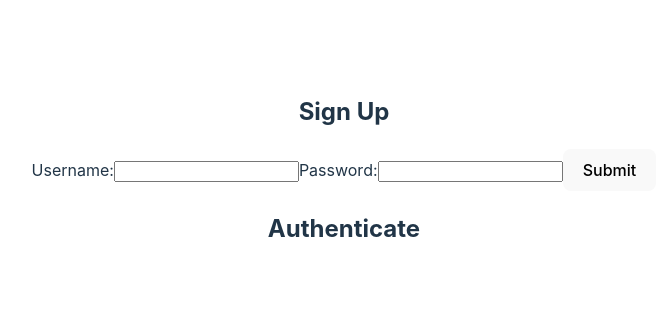
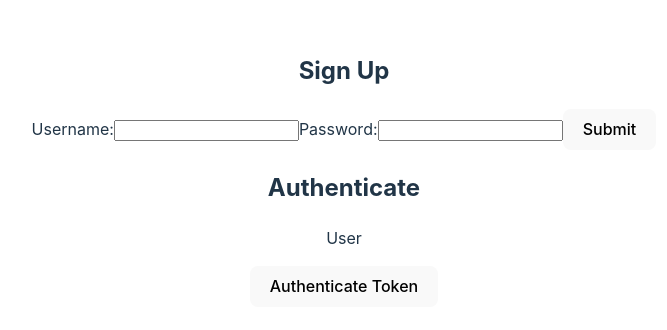
Before and after one commit to rderieux/React_Forms, a React (Vite) app: page / in a window 1280 px wide. Shown: the part 230-560 px from the top of the page, without its empty margins (296-963 px from the left). Built offline with nearby package versions, Linux system fonts and the light colour scheme.

Commit message:
Catch the user from the result object  and render it on the page upon successful authentication

```diff
--- a/src/App.jsx
+++ b/src/App.jsx
@@ -7,8 +7,8 @@ function App() {
   const [token, setToken] = useState(null);
   return (
     <>
-      <SignUpForm setToken={setToken} />
-      <Authenticate token={token} />
+      <SignUpForm token={token} setToken={setToken} />
+      <Authenticate token={token} setToken={setToken} />
     </>
   );
 }
--- a/src/components/Authenticate.jsx
+++ b/src/components/Authenticate.jsx
@@ -1,3 +1,40 @@
-export default function Authenticate() {
-  return <h2>Authenticate</h2>;
+import { useState } from "react";
+
+export default function Authenticate({ token }) {
+  const [error, setError] = useState(null);
+  const [successMessage, setSuccessMessage] = useState(null);
+  const [dataUser, setDataUser] = useState([]);
+  async function handleClick() {
+    event.preventDefault();
+    console.log("Submitted");
+    try {
+      const response = await fetch(
+        "https://fsa-jwt-practice.herokuapp.com/authenticate",
+        {
+          method: "GET",
+          headers: {
+            "Content-Type": "application.json",
+            Authorization: `Bearer ${token}`,
+          },
+        }
+      );
+      const result = await response.json();
+      console.log(result.data);
+      setSuccessMessage(result.message);
+      setDataUser(result.data.iat);
+    } catch (error) {
+      console.error(error);
+      setError(error.message);
+    }
+  }
+
+  return (
+    <>
+      <h2>Authenticate</h2>
+      {successMessage && <p>{successMessage}</p>}
+      {error && <p>{error}</p>}
+      {dataUser && <p>User {dataUser}</p>}
+      <button onClick={handleClick}>Authenticate Token</button>
+    </>
+  );
 }
--- a/src/components/SignUpForm.jsx
+++ b/src/components/SignUpForm.jsx
@@ -1,6 +1,6 @@
 import { useState } from "react";
 
-export default function SignUpForm() {
+export default function SignUpForm({ setToken }) {
   const [username, setUsername] = useState("");
   const [password, setPassword] = useState("");
   const [error, setError] = useState(null);
@@ -18,6 +18,8 @@ export default function SignUpForm() {
         }
       );
       const result = await response.json();
+      console.log(result);
+      setToken(result.token);
     } catch (error) {
       console.error(error);
     }
```
